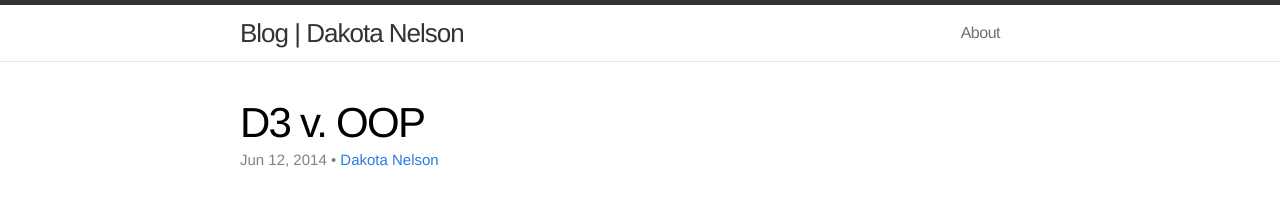
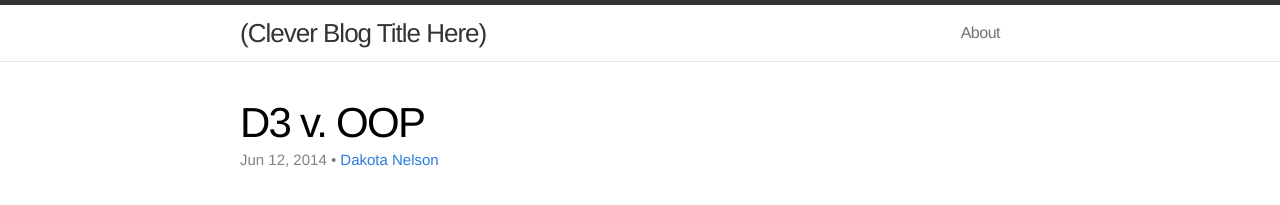
Before and after one commit to DakotaNelson/blog, a Jekyll site: the page built from _posts/2014-06-12-d3-v-oop.markdown, in a window 1280 px wide and 900 px high. Shown: the top 205 px of the window. Built offline with Jekyll 4.4.1, drawn with Linux system fonts in a browser that asks for light colours; some of the changed text lies outside the part shown.

Commit message:
Re-titled blog

```diff
--- a/_config.yml
+++ b/_config.yml
@@ -1,6 +1,6 @@
 # Site settings
-name: Blog | Dakota Nelson
-title: Some sort of awesome subtitle.
+name: Blog | Dakota Nelson # goes in the tab/window header
+title: (Clever Blog Title Here) # shows up in the header and footer
 #email: your-email@domain.com
 #description: "Site description. We should probably write something cool here. Blah blah lorem ipsum spacing words stuff fill space blergh. Yay for filler text!"
 baseurl: "/blog"
--- a/_includes/footer.html
+++ b/_includes/footer.html
@@ -2,7 +2,7 @@
 
   <div class="wrap">
 
-    <h2 class="footer-heading">{{ site.name }}</h2>
+    <h2 class="footer-heading">{{ site.title }}</h2>
 
     <!--<div class="footer-col-2 column">
       <ul>
--- a/_includes/header.html
+++ b/_includes/header.html
@@ -2,7 +2,7 @@
 
   <div class="wrap">
 
-    <a class="site-title" href="{{ site.baseurl }}">{{ site.name }}</a>
+    <a class="site-title" href="{{ site.baseurl }}">{{ site.title }}</a>
 
     <nav class="site-nav">
       <a href="#" class="menu-icon">
```
